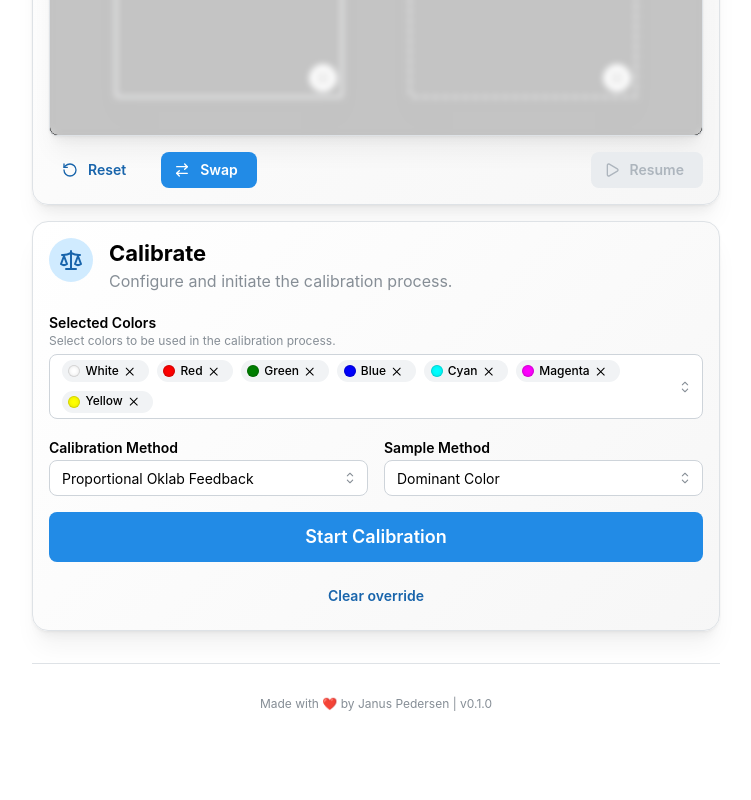
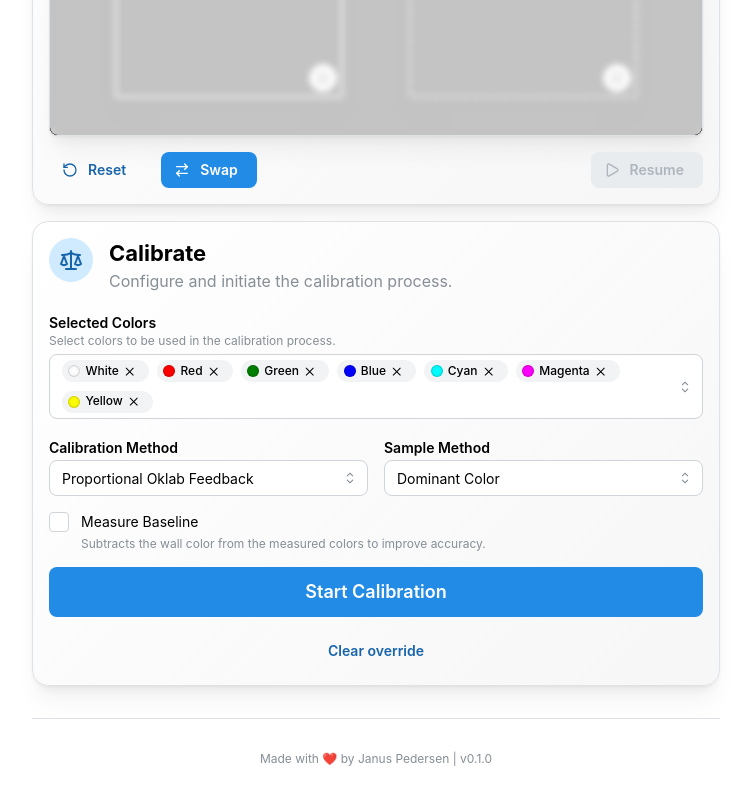
Before and after one commit to janus-pedersen/hyper-calibrator, a React (Vite) app: page / in a window 1280 px wide. Shown: the part 1056-1856 px from the top of the page, without its empty margins (264-1015 px from the left). Before the commit the page ends 1801 px from the top, so only its background shows below. Built offline with nearby package versions, Linux system fonts and the light colour scheme.

Commit message:
hotfix: reimplement baseline measurement

```diff
--- a/src/contexts/calibration/CalibrationMethod.ts
+++ b/src/contexts/calibration/CalibrationMethod.ts
@@ -7,6 +7,7 @@ export interface CalibrationContext {
     ambient: Rgb;
     display: Rgb;
   }>;
+  measureBaseline: boolean;
   overrideAmbient: (color: Rgb) => Promise<void>;
   overrideDisplay: (color: Rgb) => Promise<void>;
   /** Report the estimated progress */
--- a/src/contexts/calibration/methods/ProportionalOklabFeedbackCalibration.ts
+++ b/src/contexts/calibration/methods/ProportionalOklabFeedbackCalibration.ts
@@ -1,7 +1,10 @@
 import { differenceEuclidean, filterBrightness } from "culori";
 import type { CalibrationMethod } from "../CalibrationMethod";
 import { variance } from "../../../utils/math";
-import { calculateNextAmbientColor } from "../../../utils/color";
+import {
+  calculateNextAmbientColor,
+  subtractBaseline,
+} from "../../../utils/color";
 import { Repeat } from "lucide-react";
 
 const differenceOklab = differenceEuclidean("oklab");
@@ -14,6 +17,7 @@ export default {
   icon: Repeat,
   start: async ({
     target,
+    measureBaseline,
     sample,
     overrideAmbient,
     overrideDisplay,
@@ -24,6 +28,8 @@ export default {
     await overrideDisplay({ r: 0, g: 0, b: 0, mode: "rgb" });
 
     await wait(1000); // Wait for the display and ambient light to settle
+
+    const { ambient: baselineAmbient } = await sample();
 
     // Start with a darkened version of the target color for the ambient light, that way theres room to increase brightness of some channels if needed
     let current = darken(target);
@@ -36,7 +42,10 @@ export default {
     reportError(errors[0], 0);
 
     do {
-      const { ambient, display } = await sample();
+      const { ambient: rawAmbient, display } = await sample();
+      const ambient = measureBaseline
+        ? subtractBaseline(rawAmbient, baselineAmbient)
+        : rawAmbient;
       current = calculateNextAmbientColor(display, ambient, current, 0.5);
       await overrideAmbient(current);
 
--- a/src/contexts/calibration/useCalibration.ts
+++ b/src/contexts/calibration/useCalibration.ts
@@ -5,11 +5,14 @@ import { useState } from "react";
 import { useHyperion } from "../hyperion";
 import { useVideoRegions } from "../video/useVideoRegions";
 
+export interface CalibrationStartOptions {
+  sampleMethod: ColorSampleMethods;
+  measureBaseline: boolean;
+  target: Rgb;
+  targetKey: string;
+}
+
 export interface CalibrationContext {
-  // Color sampling
-  sampleMethod: ColorSampleMethods;
-  setSampleMethod: (method: ColorSampleMethods) => void;
-
   // Calibration method
   calibrationMethod: keyof typeof CALIBRATION_METHODS;
   setCalibrationMethod: (method: keyof typeof CALIBRATION_METHODS) => void;
@@ -27,8 +30,6 @@ export const useCalibration = () => {
   const { setAmbientColor, setDisplayColor } = useHyperion();
   const { ambient, display } = useVideoRegions();
 
-  const [sampleMethod, setSampleMethod] =
-    useState<ColorSampleMethods>("dominant");
   const [calibrationMethod, setCalibrationMethod] = useState<
     keyof typeof CALIBRATION_METHODS
   >("proportionalOklabFeedbackCalibration");
@@ -41,11 +42,12 @@ export const useCalibration = () => {
 
   const method = CALIBRATION_METHODS[calibrationMethod];
 
-  const start = async (target: Rgb, key: string) => {
+  const start = async (options: CalibrationStartOptions) => {
     setProgress(0);
 
     return method.start({
-      target,
+      target: options.target,
+      measureBaseline: options.measureBaseline,
       overrideAmbient: setAmbientColor,
       overrideDisplay: setDisplayColor,
       reportProgress: (progress) => {
@@ -55,15 +57,15 @@ export const useCalibration = () => {
         setErrors((prev) => {
           const newErrors = [...prev];
           newErrors[iteration] = {
-            [key]: error,
+            [options.targetKey]: error,
             ...(prev.length >= iteration ? prev[iteration] : {}),
           };
           return newErrors;
         });
       },
       sample: async () => {
-        const ambientSample = ambient.sample()[sampleMethod];
-        const displaySample = display.sample()[sampleMethod];
+        const ambientSample = ambient.sample()[options.sampleMethod];
+        const displaySample = display.sample()[options.sampleMethod];
 
         return {
           ambient: ambientSample,
@@ -74,8 +76,6 @@ export const useCalibration = () => {
   };
 
   return {
-    sampleMethod,
-    setSampleMethod,
     calibrationMethod,
     setCalibrationMethod,
     errors,
--- a/src/sections/Calibrate.tsx
+++ b/src/sections/Calibrate.tsx
@@ -1,6 +1,6 @@
 import { Scale } from "lucide-react";
 import { Section } from "../components/Section";
-import { Button, Group, Select, Stack } from "@mantine/core";
+import { Button, Checkbox, Group, Select, Stack } from "@mantine/core";
 import { type Rgb } from "culori";
 import { useCalibration } from "../contexts/calibration/useCalibration";
 import { CALIBRATION_METHODS } from "../contexts/calibration/methods";
@@ -16,15 +16,13 @@ export function CalibrateSection() {
     ...COLORS,
   ]);
 
+  const [sampleMethod, setSampleMethod] =
+    useState<keyof typeof COLOR_SAMPLE_METHODS>("dominant");
+  const [measureBaseline, setMeasureBaseline] = useState(false);
+
   const { clearAmbientColor, setAdjustment } = useHyperion();
-  const {
-    calibrationMethod,
-    setCalibrationMethod,
-    sampleMethod,
-    setSampleMethod,
-    start,
-    clearErrors,
-  } = useCalibration();
+  const { calibrationMethod, setCalibrationMethod, start, clearErrors } =
+    useCalibration();
 
   return (
     <Section
@@ -82,6 +80,14 @@ export function CalibrateSection() {
             }
           />
         </Group>
+        <Checkbox
+          label={"Measure Baseline"}
+          description={
+            "Subtracts the wall color from the measured colors to improve accuracy."
+          }
+          checked={measureBaseline}
+          onChange={(e) => setMeasureBaseline(e.currentTarget.checked)}
+        />
 
         <Button.Group>
           <Button
@@ -98,7 +104,12 @@ export function CalibrateSection() {
                   color.value,
                 );
 
-                await start(color.value, color.name)
+                await start({
+                  target: color.value,
+                  targetKey: color.name,
+                  sampleMethod,
+                  measureBaseline,
+                })
                   .then((result) => {
                     console.log("Calibration completed with result:", result);
                     notifications.show({
```
